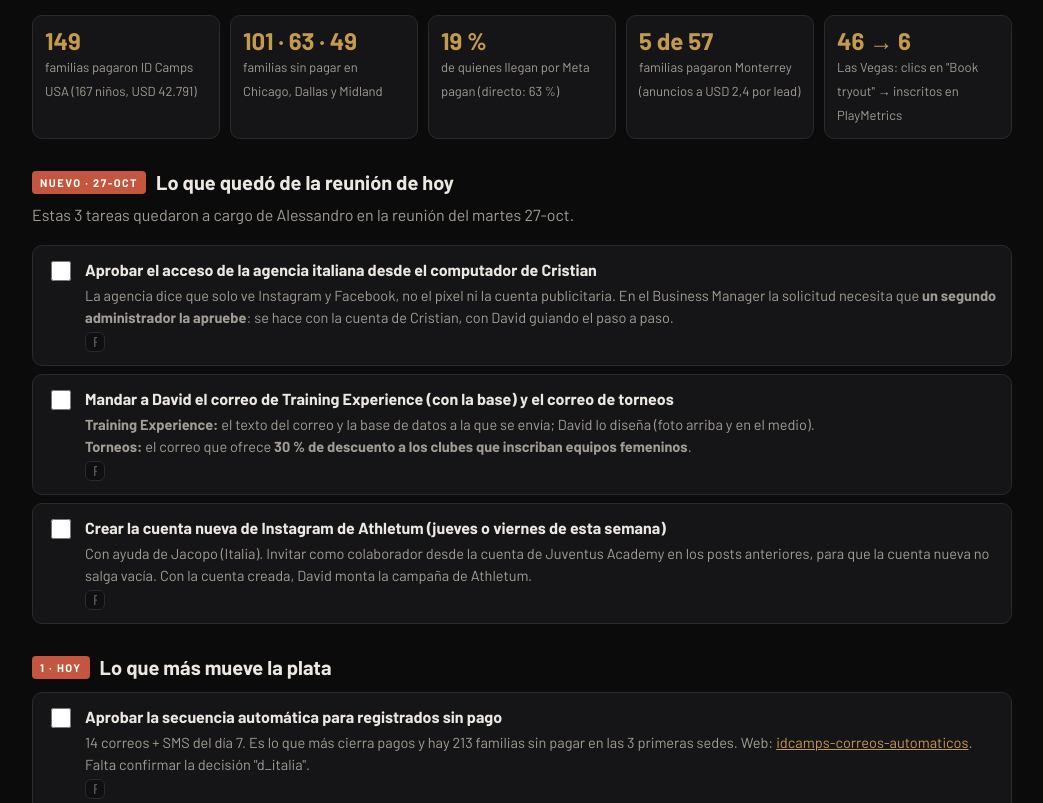
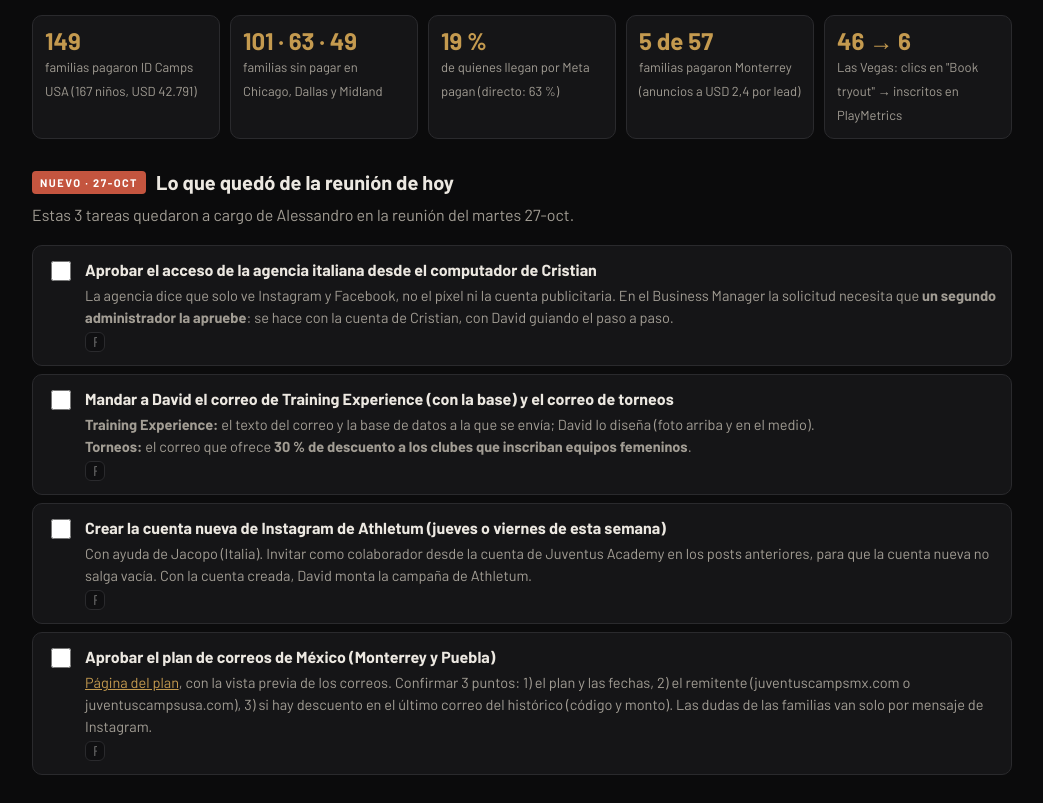
Before and after one commit to almacenamiento982-blip/reunion-alessandro-27oct, a plain HTML site: page index.html in a window 1280 px wide. Shown: the part 149-952 px from the top of the page, without its empty margins (118-1161 px from the left). Drawn offline with Linux system fonts and the light colour scheme.

Commit message:
Tarea nueva: plan de correos de México

```diff
--- a/index.html
+++ b/index.html
@@ -39,6 +39,7 @@ h2{font-size:20px;margin:28px 0 10px;display:flex;align-items:center;gap:10px}
 <div class="item" data-k="r1"><input type="checkbox"><div><div class="q">Aprobar el acceso de la agencia italiana desde el computador de Cristian</div><div class="d">La agencia dice que solo ve Instagram y Facebook, no el píxel ni la cuenta publicitaria. En el Business Manager la solicitud necesita que <b>un segundo administrador la apruebe</b>: se hace con la cuenta de Cristian, con David guiando el paso a paso.</div><input class="nota" placeholder="Respuesta…"></div></div>
 <div class="item" data-k="r2"><input type="checkbox"><div><div class="q">Mandar a David el correo de Training Experience (con la base) y el correo de torneos</div><div class="d"><b>Training Experience:</b> el texto del correo y la base de datos a la que se envía; David lo diseña (foto arriba y en el medio).<br><b>Torneos:</b> el correo que ofrece <b>30 % de descuento a los clubes que inscriban equipos femeninos</b>.</div><input class="nota" placeholder="Respuesta…"></div></div>
 <div class="item" data-k="r3"><input type="checkbox"><div><div class="q">Crear la cuenta nueva de Instagram de Athletum (jueves o viernes de esta semana)</div><div class="d">Con ayuda de Jacopo (Italia). Invitar como colaborador desde la cuenta de Juventus Academy en los posts anteriores, para que la cuenta nueva no salga vacía. Con la cuenta creada, David monta la campaña de Athletum.</div><input class="nota" placeholder="Respuesta…"></div></div>
+<div class="item" data-k="r4"><input type="checkbox"><div><div class="q">Aprobar el plan de correos de México (Monterrey y Puebla)</div><div class="d"><a href="https://almacenamiento982-blip.github.io/mx-plan-correos/" target="_blank">Página del plan</a>, con la vista previa de los correos. Confirmar 3 puntos: 1) el plan y las fechas, 2) el remitente (juventuscampsmx.com o juventuscampsusa.com), 3) si hay descuento en el último correo del histórico (código y monto). Las dudas de las familias van solo por mensaje de Instagram.</div><input class="nota" placeholder="Respuesta…"></div></div>
 
 <h2><span class="tag t1">1 · Hoy</span>Lo que más mueve la plata</h2>
 <div class="item" data-k="a1"><input type="checkbox"><div><div class="q">Aprobar la secuencia automática para registrados sin pago</div><div class="d">14 correos + SMS del día 7. Es lo que más cierra pagos y hay 213 familias sin pagar en las 3 primeras sedes. Web: <a href="https://almacenamiento982-blip.github.io/idcamps-correos-automaticos/" target="_blank">idcamps-correos-automaticos</a>. Falta confirmar la decisión "d_italia".</div><input class="nota" placeholder="Respuesta…"></div></div>
```
